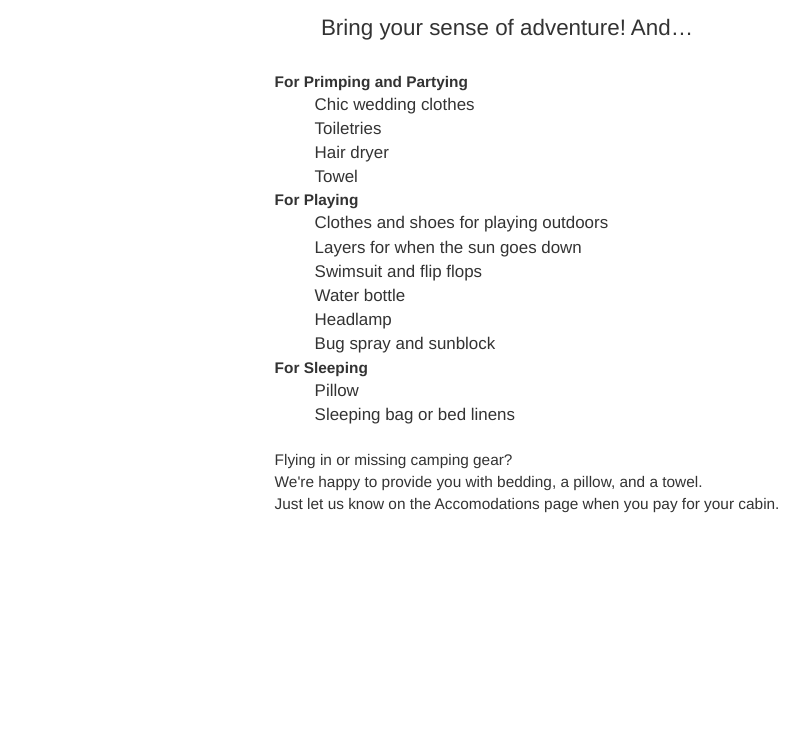
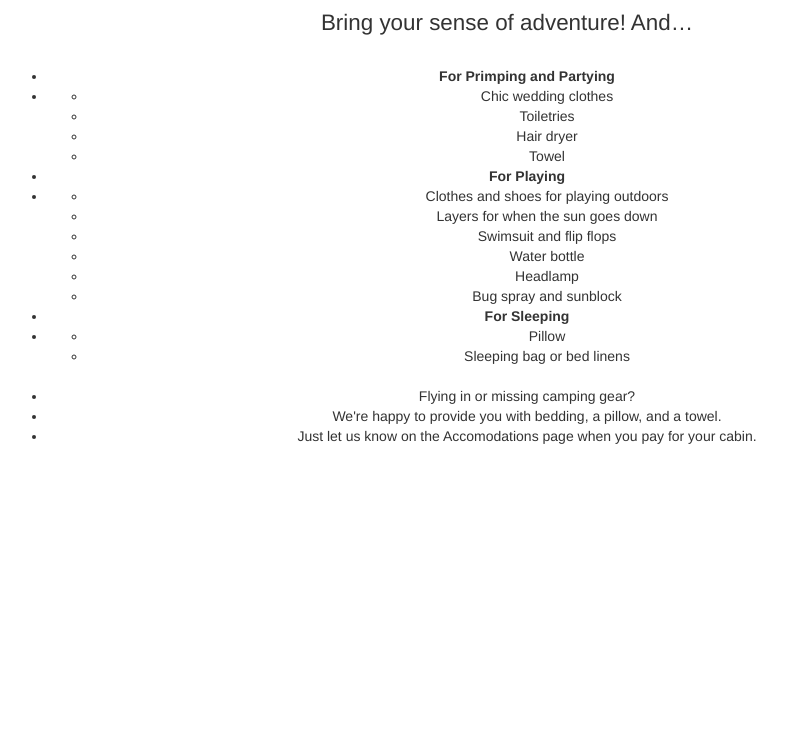
Before and after one commit to fossaone/wedding, a Django app: page /bring/ in a window 1280 px wide. Shown: the part 50-805 px from the top of the page, without its empty margins (133-942 px from the left). After the commit the page ends 494 px from the top, so only its background shows below. Run offline with Django 3.2, Linux system fonts and the light colour scheme; some libraries are stand-ins or nearby versions.

Commit message:
modified pictures

```diff
--- a/static/css/cover.css
+++ b/static/css/cover.css
@@ -289,25 +267,6 @@
 	font-size:90%;
 }
 
-.list_bring {
-    list-style-type: none;
-	/*margin-left: 0;
-	padding-left: 1em;
-	text-indent: -1em;*/
-	text-align:justify;
-	font-size:110%;
-}
-
-.list_bring_outer {
-    list-style-type: none;
-    display:table;
-    margin:0 auto;
-	/*margin-left: 0;
-	padding-left: 1em;
-	text-indent: -1em;*/
-	text-align:justify;
-	font-size:110%;
-}
 .list_inline li {
 	display: inline;
 	padding: 10px;
--- a/templates/AmyAndNick/activities.html
+++ b/templates/AmyAndNick/activities.html
@@ -9,11 +9,11 @@
 	<h1>Here is a list of activities you can particpate in at camp campbell</h1>
 		<table class="img_table1" align="center">
 			<tr>
-				<td><img style="height:auto; width:auto; max-width:300px; max-height:200px;" src="{% static "images/archery.jpg" %}">
+				<td><img style="height:auto; width:auto; max-width:336px; max-height:250px;" src="{% static "images/archery.jpg" %}">
 				</td>
-				<td><img style="height:auto; width:auto; max-width:134px; max-height:200px;" src="{% static "images/RockWalls.JPG" %}">
+				<td><img style="height:auto; width:auto; max-width:152px; max-height:250px;" src="{% static "images/RockWalls.JPG" %}">
 				</td>
-				<td><img style="height:auto; width:auto; max-width:134px; max-height:200px;" src="{% static "images/RockWallLarge.JPG" %}" >
+				<td><img style="height:auto; width:auto; max-width:156px; max-height:250px;" src="{% static "images/RockWallLarge.JPG" %}" >
 				</td>
 				<!--td><img src="{% static "images/archery.jpg" %}" height="200" width="300"></td>
 				<td><img src="{% static "images/pool_2b.jpg" %}" height="200" width="427"></td>
--- a/wedding_website_project/settings.py
+++ b/wedding_website_project/settings.py
@@ -27,7 +27,7 @@
 STATICFILES_DIRS = (
     STATIC_PATH,
 )
-STATIC_ROOT = os.path.join(BASE_DIR, "static")
+#STATIC_ROOT = os.path.join(BASE_DIR, "static")
 
 # Quick-start development settings - unsuitable for production
 # See https://docs.djangoproject.com/en/1.7/howto/deployment/checklist/
```
Also changed, not shown: other parts of static/css/cover.css (+23 -23 lines), templates/AmyAndNick/index.html (+2 -8 lines).
